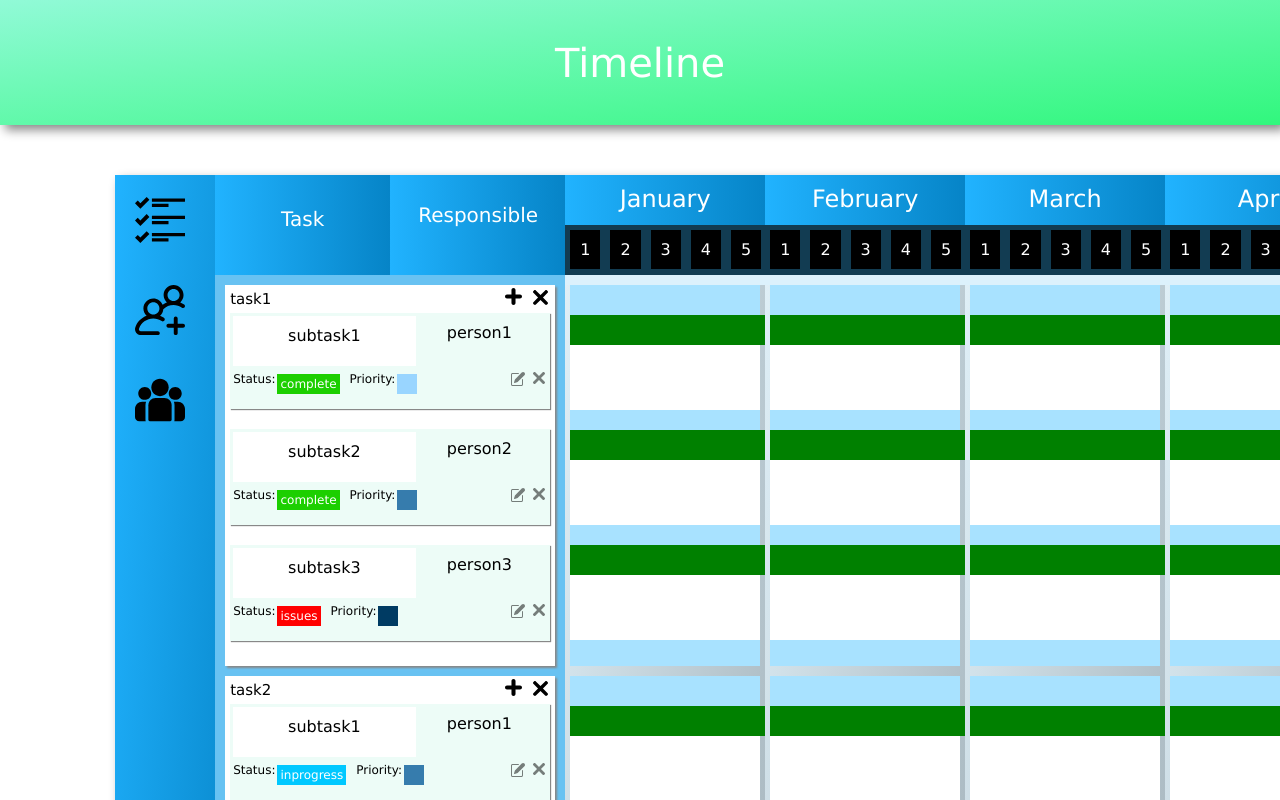
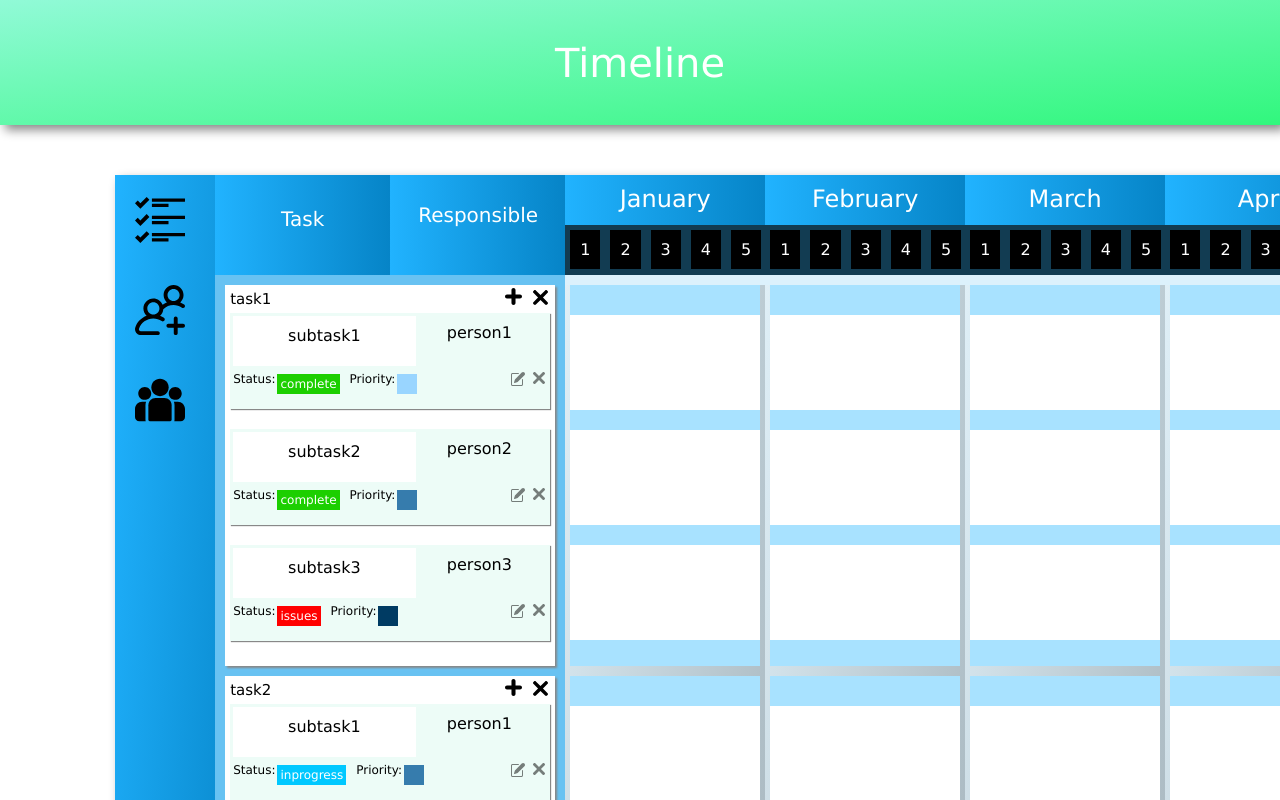
Before and after one commit to Aditya-Dawadikar/Timeline, an Angular app: page / in a window 1280 px wide. Shown: the top 800 px of the page. Built offline with nearby package versions, Linux system fonts and the light colour scheme.

Commit message:
yet the timeline isnt functional

```diff
--- a/src/app/body/timeline-container/month-container/month-container.component.ts
+++ b/src/app/body/timeline-container/month-container/month-container.component.ts
@@ -1,5 +1,7 @@
 import { Component, OnInit, Input } from '@angular/core';
 import {YEAR} from '../../../shared/mock-year';
+import {TASKS} from '../../../shared/tasks';
+import { TaskComponent } from '../../task-container/task/task.component';
 
 @Component({
   selector: 'app-month-container',
@@ -9,6 +11,7 @@ import {YEAR} from '../../../shared/mock-year';
 export class MonthContainerComponent implements OnInit {
 
   constructor() {
+    this.monthActivationLogic();
     for(let i=0;i<12;i++){
       let weekCount=this.weeksCount(2020,i+1);
       if(weekCount>=5){
@@ -42,4 +45,14 @@ export class MonthContainerComponent implements OnInit {
     return result + 1;
   };
 
+  monthActivationLogic(){
+    for(let i=0;i<TASKS.length;i++){
+        let startMonth=TASKS[i].subtasks[0].assignmentDate.getMonth();
+        let endMonth=TASKS[i].subtasks[(TASKS[i].subtasks.length-1)].completionDate.getMonth();
+        for(let j=startMonth;j<=endMonth;j++){
+          if(YEAR[i].active!=true)
+          YEAR[i].active=true;
+        }
+    }
+  }
 }
--- a/src/app/body/timeline-container/month-container/month/month.component.html
+++ b/src/app/body/timeline-container/month-container/month/month.component.html
@@ -12,7 +12,7 @@
     <div class="body">
         <ul style="list-style: none;">
             <li *ngFor="let object of objects">
-                <app-task-ref-timeline [viewheight]='object.height' [task]='object.task'></app-task-ref-timeline>
+                <app-task-ref-timeline [viewheight]='object.height' [task]='object.task' [status]='month.active'></app-task-ref-timeline>
             </li>
         </ul>
     </div>
--- a/src/app/body/timeline-container/month-container/month/month.component.ts
+++ b/src/app/body/timeline-container/month-container/month/month.component.ts
@@ -33,9 +33,6 @@ export class MonthComponent implements OnInit {
         this.objects.push(newObj);
       }
     }, 1);
-
-
-
   }
 
   count=Heights.length;
--- a/src/app/body/timeline-container/month-container/month/task-ref-timeline/task-ref-timeline.component.html
+++ b/src/app/body/timeline-container/month-container/month/task-ref-timeline/task-ref-timeline.component.html
@@ -4,7 +4,7 @@
             <div class="subtask" style="height:95px;background-color:white;margin:10px 0px 20px 0px">
                 <ul style="list-style: none;display: flex;">
                     <li *ngFor="let week of weeks">
-                        <app-week [active]=status></app-week>
+                        <app-week [active]='week.active'></app-week>
                     </li>
                 </ul>
             </div>
--- a/src/app/body/timeline-container/month-container/month/task-ref-timeline/task-ref-timeline.component.ts
+++ b/src/app/body/timeline-container/month-container/month/task-ref-timeline/task-ref-timeline.component.ts
@@ -1,5 +1,6 @@
 import { Component, OnInit, Input } from '@angular/core';
 import { Heights } from 'src/app/shared/heights';
+import { WeekDay } from '@angular/common';
 
 @Component({
   selector: 'app-task-ref-timeline',
@@ -9,20 +10,37 @@ import { Heights } from 'src/app/shared/heights';
 export class TaskRefTimelineComponent implements OnInit {
 
   constructor() { }
+
   @Input() viewheight:number;
   @Input() task;
+  @Input() status;
 
-  status=true;
   startDate;
   endDate;
 
-  weeks=[1,2,3,4,5];
+  weeks=[
+    {active:status},
+    {active:status},
+    {active:status},
+    {active:status},
+    {active:status}
+  ];
+
   ngOnInit(): void {
-
+    /*if(this.status===true){
+      this.startDate=this.task.subtasks[0].assignmentDate.getDate();
+      this.endDate=this.task.subtasks[(this.task.subtasks.length)-1].completionDate.getDate();
+      for(let i=0;i<this.weeks.length;i++){
+        let mod1=this.startDate/7;
+        let mod2=this.endDate/7;
+        for(let j=mod1;j<=mod2;j++){
+          this.weeks[j].active=false;
+        }
+      }
+    }*/
   }
 
   ngAfterViewInit(){
-    this.startDate=this.task.subtasks[0].assignmentDate;
-    this.endDate=this.task.subtasks[(this.task.subtasks.length)-1].completionDate;
+
   }
 }
--- a/src/app/shared/mock-year.ts
+++ b/src/app/shared/mock-year.ts
@@ -7,83 +7,95 @@ export const YEAR:Month[]=[
     numberOfWeeks:1,
     startDay:"",
     endDay:"",
-    dayCount:31
+    dayCount:31,
+    active:false
   },{
     index:1,
     monthName:"February",
     numberOfWeeks:1,
     startDay:"",
     endDay:"",
-    dayCount:29
+    dayCount:29,
+    active:false
   },{
     index:2,
     monthName:"March",
     numberOfWeeks:1,
     startDay:"",
     endDay:"",
-    dayCount:31
+    dayCount:31,
+    active:false
   },{
     index:3,
     monthName:"April",
     numberOfWeeks:1,
     startDay:"",
     endDay:"",
-    dayCount:30
+    dayCount:30,
+    active:false
   },{
     index:4,
     monthName:"May",
     numberOfWeeks:1,
     startDay:"",
     endDay:"",
-    dayCount:31
+    dayCount:31,
+    active:false
   },{
     index:5,
     monthName:"June",
     numberOfWeeks:1,
     startDay:"",
     endDay:"",
-    dayCount:30
+    dayCount:30,
+    active:false
   },{
     index:6,
     monthName:"July",
     numberOfWeeks:1,
     startDay:"",
     endDay:"",
-    dayCount:31
+    dayCount:31,
+    active:false
   },{
     index:7,
     monthName:"August",
     numberOfWeeks:1,
     startDay:"",
     endDay:"",
-    dayCount:31
+    dayCount:31,
+    active:false
   },{
     index:8,
     monthName:"September",
     numberOfWeeks:1,
     startDay:"",
     endDay:"",
-    dayCount:30
+    dayCount:30,
+    active:false
   },{
     index:9,
     monthName:"October",
     numberOfWeeks:1,
     startDay:"",
     endDay:"",
-    dayCount:31
+    dayCount:31,
+    active:false
   },{
     index:10,
     monthName:"November",
     numberOfWeeks:1,
     startDay:"",
     endDay:"",
-    dayCount:30
+    dayCount:30,
+    active:false
   },{
     index:11,
     monthName:"December",
     numberOfWeeks:1,
     startDay:"",
     endDay:"",
-    dayCount:31
+    dayCount:31,
+    active:false
   }
 ];
--- a/src/app/shared/month.ts
+++ b/src/app/shared/month.ts
@@ -5,4 +5,5 @@ export interface Month{
   startDay:string;
   endDay:string;
   dayCount:number;
+  active:boolean;
 }
```
